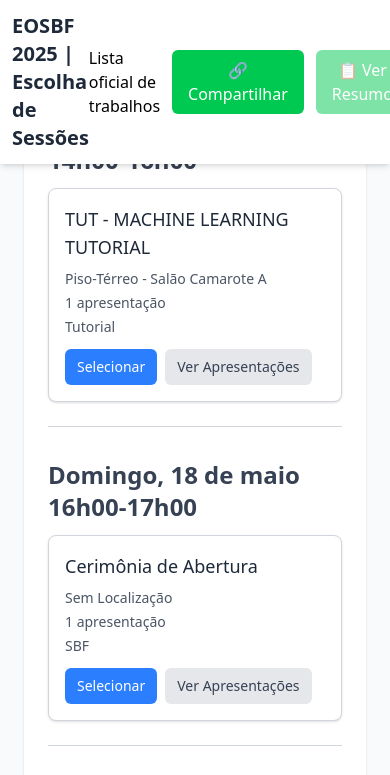
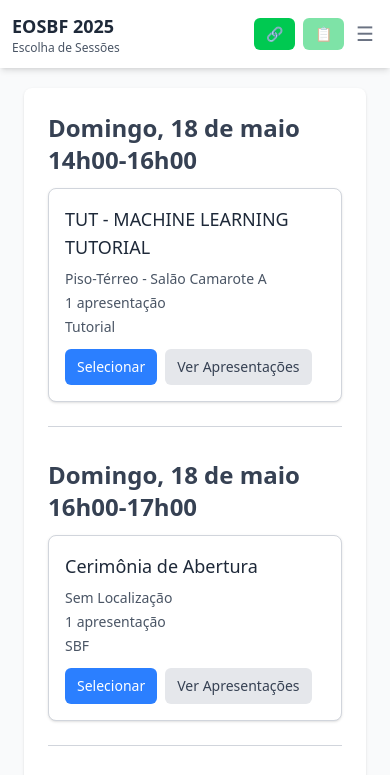
Before and after one commit to TaylorHo/escolha-de-eventos-da-SBF, a website: page web/index.html in a window 390 px wide. Shown: the top 775 px of the page. Drawn offline with nearby package versions, Linux system fonts and the light colour scheme.

Commit message:
fix: mobile menu version

```diff
--- a/web/index.html
+++ b/web/index.html
@@ -4,7 +4,7 @@
 <head>
   <meta charset="UTF-8">
   <meta name="viewport" content="width=device-width, initial-scale=1.0">
-  <title>EOSBF 2025 | Sessões</title>
+  <title>EOSBF 2025 | Escolha de Sessões</title>
   <script src="https://cdn.jsdelivr.net/npm/@tailwindcss/browser@4"></script>
 
   <style>
@@ -18,8 +18,13 @@
 
 <body class="bg-gray-50 p-6 font-sans pb-20">
   <!-- Fixed Top Buttons -->
-  <div class="fixed top-0 left-0 right-0 bg-white shadow-md p-3 z-10 flex justify-between items-center">
-    <h1 class="text-xl font-bold text-gray-800">EOSBF 2025 | Escolha de Sessões</h1>
+  <div class="fixed top-0 left-0 right-0 bg-white shadow-md p-3 z-10">
+    <!-- Desktop Header -->
+    <div class="hidden md:flex justify-between items-center">
+      <div>
+        <h1 class="text-xl font-bold text-gray-800">EOSBF 2025</h1>
+        <p class="text-sm text-gray-600">Escolha de Sessões</p>
+      </div>
       <div class="flex space-x-3 items-center justify-center">
         <a href="https://www.eventweb.com.br/eosbf2025/home-event/schedule.php?q=&area=todas&sessao=todas&tipo=1#trabalhos"
           target="_blank" class="cursor-pointer">Lista
@@ -40,13 +45,54 @@
       </div>
     </div>
 
-  <div class="max-w-[1800px] mx-auto bg-white rounded-lg shadow-sm p-6 mt-16">
+    <!-- Mobile Header -->
+    <div class="flex md:hidden justify-between items-center">
+      <div>
+        <h1 class="text-lg font-bold text-gray-800">EOSBF 2025</h1>
+        <p class="text-xs text-gray-600">Escolha de Sessões</p>
+      </div>
+      <div class="flex space-x-2 items-center">
+        <button id="shareUrlBtnMobile"
+          class="bg-green-500 hover:bg-green-600 text-white px-3 py-1.5 rounded-md text-sm font-medium transition-colors duration-200 flex items-center cursor-pointer"
+          onclick="shareSelections()">
+          🔗
+        </button>
+        <button id="viewSummaryBtnMobile"
+          class="bg-green-500 hover:bg-green-600 text-white px-3 py-1.5 rounded-md text-sm font-medium transition-colors duration-200 flex items-center cursor-pointer opacity-50 pointer-events-none">
+          📋
+        </button>
+        <button id="mobileMenuBtn" class="text-gray-500 hover:text-gray-700 text-xl px-1 py-1">
+          ☰
+        </button>
+      </div>
+    </div>
+
+    <!-- Mobile Menu (hidden by default) -->
+    <div id="mobileMenu" class="hidden md:hidden mt-3 p-3 bg-gray-100 rounded-b-lg">
+      <div class="flex flex-col space-y-3">
+        <a href="https://www.eventweb.com.br/eosbf2025/home-event/schedule.php?q=&area=todas&sessao=todas&tipo=1#trabalhos"
+          target="_blank" class="cursor-pointer text-blue-600">Lista oficial de trabalhos</a>
+        <button id="clearAllBtnMobile"
+          class="bg-red-500 hover:bg-red-600 text-white px-3 py-1.5 rounded-md text-sm font-medium transition-colors duration-200 flex items-center justify-center cursor-pointer opacity-50 pointer-events-none">
+          &cross; Limpar escolhas
+        </button>
+      </div>
+    </div>
+  </div>
+
+  <div class="max-w-[1800px] mx-auto bg-white rounded-lg shadow-sm p-6 mt-16 md:mt-20">
     <!-- Sessions Groups Container -->
     <div id="sessionsContainer"></div>
   </div>
 
   <script>
     let sessions = [];
+
+    // Toggle mobile menu
+    document.getElementById('mobileMenuBtn').addEventListener('click', function() {
+      const mobileMenu = document.getElementById('mobileMenu');
+      mobileMenu.classList.toggle('hidden');
+    });
 
     // Close any open modal when pressing Escape
     document.addEventListener("keydown", (event) => {
@@ -60,15 +106,21 @@
     function updateButtons() {
       const clearButton = document.getElementById('clearAllBtn');
       const summaryButton = document.getElementById('viewSummaryBtn');
+      const clearButtonMobile = document.getElementById('clearAllBtnMobile');
+      const summaryButtonMobile = document.getElementById('viewSummaryBtnMobile');
       const selectedSessions = getSelectedSessions();
       const hasSelections = Object.keys(selectedSessions).length > 0;
 
       if (hasSelections) {
         clearButton.classList.remove('opacity-50', 'pointer-events-none');
         summaryButton.classList.remove('opacity-50', 'pointer-events-none');
+        clearButtonMobile.classList.remove('opacity-50', 'pointer-events-none');
+        summaryButtonMobile.classList.remove('opacity-50', 'pointer-events-none');
       } else {
         clearButton.classList.add('opacity-50', 'pointer-events-none');
         summaryButton.classList.add('opacity-50', 'pointer-events-none');
+        clearButtonMobile.classList.add('opacity-50', 'pointer-events-none');
+        summaryButtonMobile.classList.add('opacity-50', 'pointer-events-none');
       }
     }
 
@@ -1010,7 +1062,9 @@
 
     // Set onclick for the buttons
     document.getElementById('clearAllBtn').onclick = clearAllSelections;
+    document.getElementById('clearAllBtnMobile').onclick = clearAllSelections;
     document.getElementById('viewSummaryBtn').onclick = showSessionsSummary;
+    document.getElementById('viewSummaryBtnMobile').onclick = showSessionsSummary;
 
     // Check for selections on load to update buttons
     window.onload = function () {
```
Lines whose indentation alone changed are shown as unchanged.
